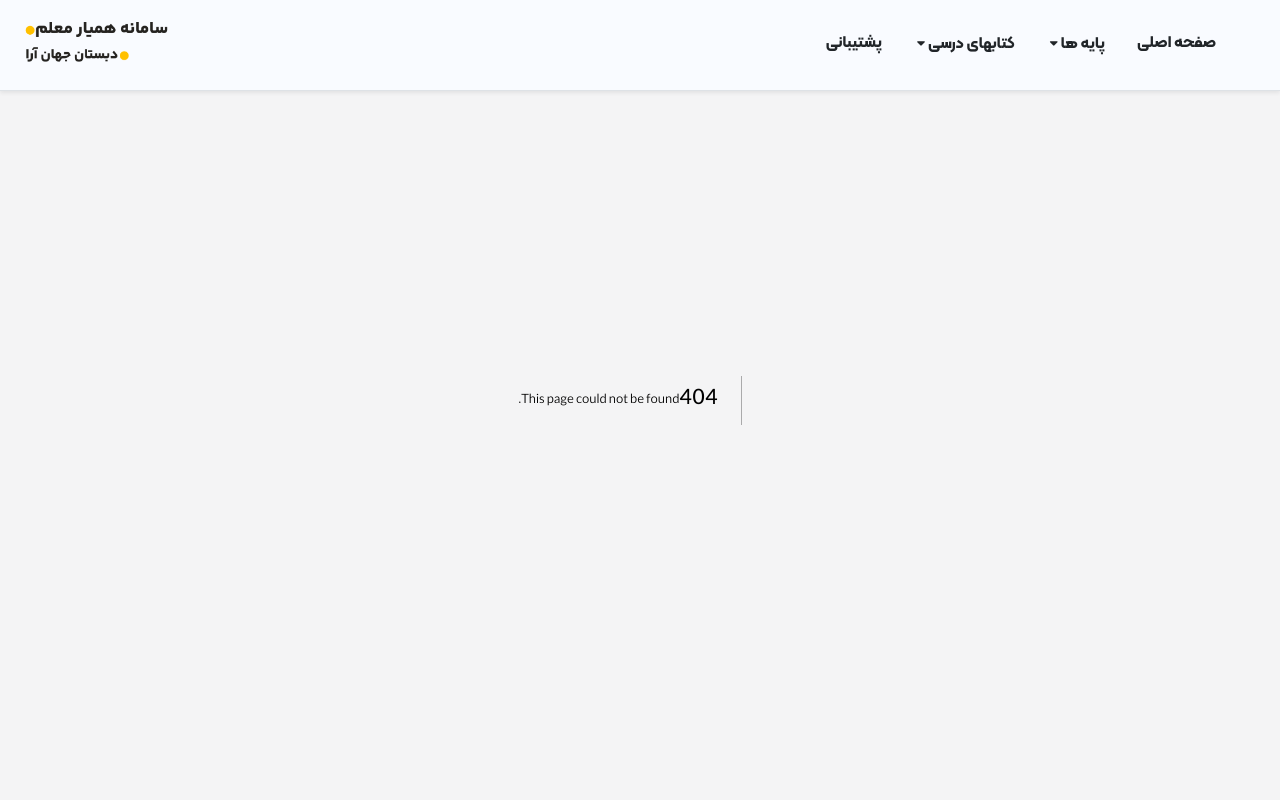
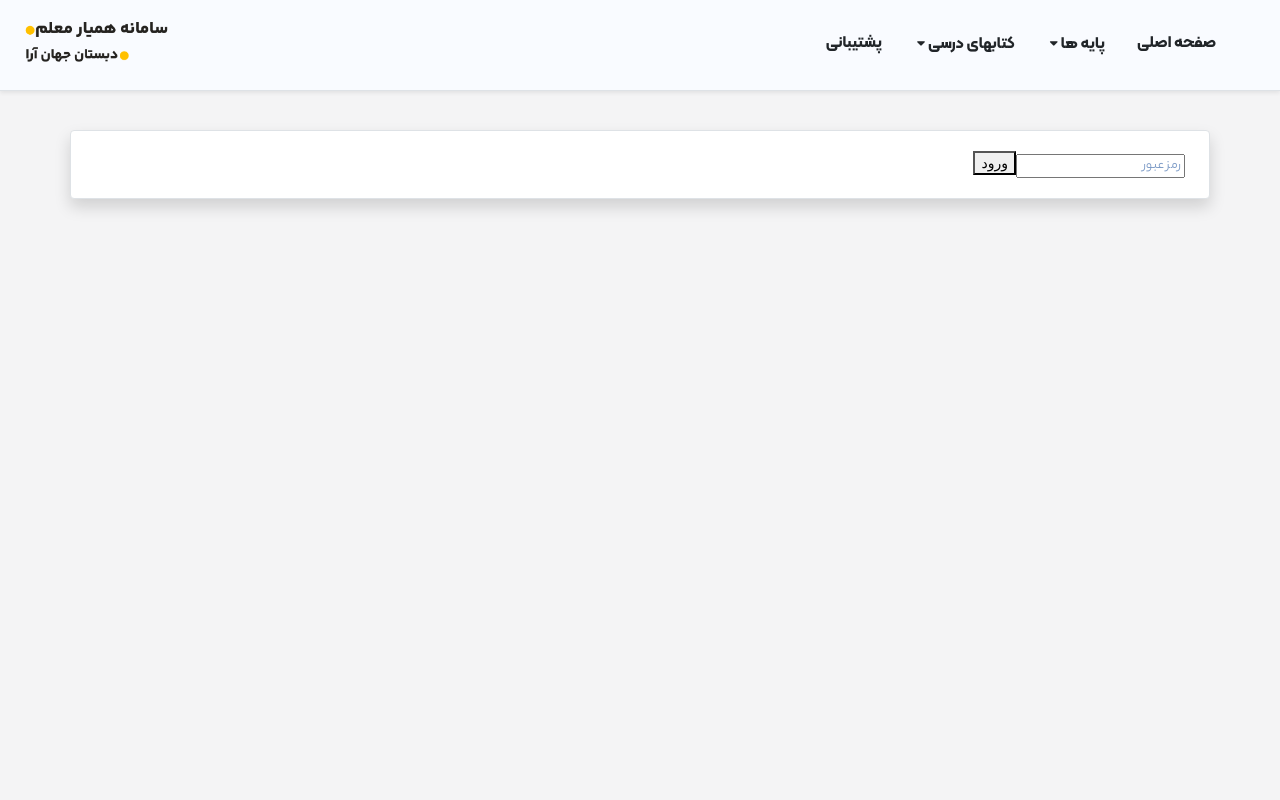
Before and after one commit to mohammad-lbf/hamyar.jahanara, a Next.js app: page /login in a window 1280 px wide. Before the commit this address had no page. Shown: the top 800 px of the page. Built offline with nearby package versions, Linux system fonts and the light colour scheme; a small style sheet from the web is missing.

Commit message:
login page added

```diff
--- a/package.json
+++ b/package.json
@@ -11,6 +11,7 @@
   "dependencies": {
     "bootstrap": "^5.3.3",
     "framer-motion": "^11.11.7",
+    "js-cookie": "^3.0.5",
     "next": "14.2.3",
     "react": "^18",
     "react-bootstrap": "^2.10.5",
--- /dev/null
+++ b/pages/login.js
@@ -0,0 +1,44 @@
+import React from 'react';
+import { useState , useEffect } from 'react';
+import { useRouter } from 'next/router';
+import Cookies from 'js-cookie';
+
+const Login = () => {
+    const [password, setPassword] = useState('');
+    const router = useRouter();
+
+    useEffect(() => {
+      const isAuthenticated = Cookies.get('auth');
+      if (isAuthenticated === 'true') {
+        router.push('/'); // هدایت به صفحه لاگین در صورت عدم احراز هویت
+      }
+    }, []);
+    const handleLogin = () => {
+        const correctPassword = "1323"; // رمز عبور مورد نظر خود
+        if (password === correctPassword) {
+          // تنظیم کوکی با انقضای یک روز
+          Cookies.set('auth', 'true', { expires: 1 });
+          router.push('/'); // به صفحه محافظت‌شده هدایت می‌شود
+        } else {
+          alert('رمز عبور اشتباه است');
+        }
+      };
+
+    return (
+        <div style={{minHeight:"100vh"}}>
+            <div className='page-padding-tops'>
+            <div style={{marginTop:"50px" , paddingTop:"20px" , paddingBottom:"20px"}} className='container bg-white rounded shadow border'>
+            <input
+        type="password"
+        placeholder="رمز عبور"
+        value={password}
+        onChange={(e) => setPassword(e.target.value)}
+      />
+      <button onClick={handleLogin}>ورود</button>
+            </div>
+            </div>
+        </div>
+    );
+};
+
+export default Login;
```
Also changed, not shown: pages/books/index.js (+12 -2 lines), pages/chaharom/books.js (+12 -2 lines), pages/chaharom/index.js (+12 -2 lines), pages/index.js (+13 -1 lines), 1 other file (tests, documents, lock files or other folders).
